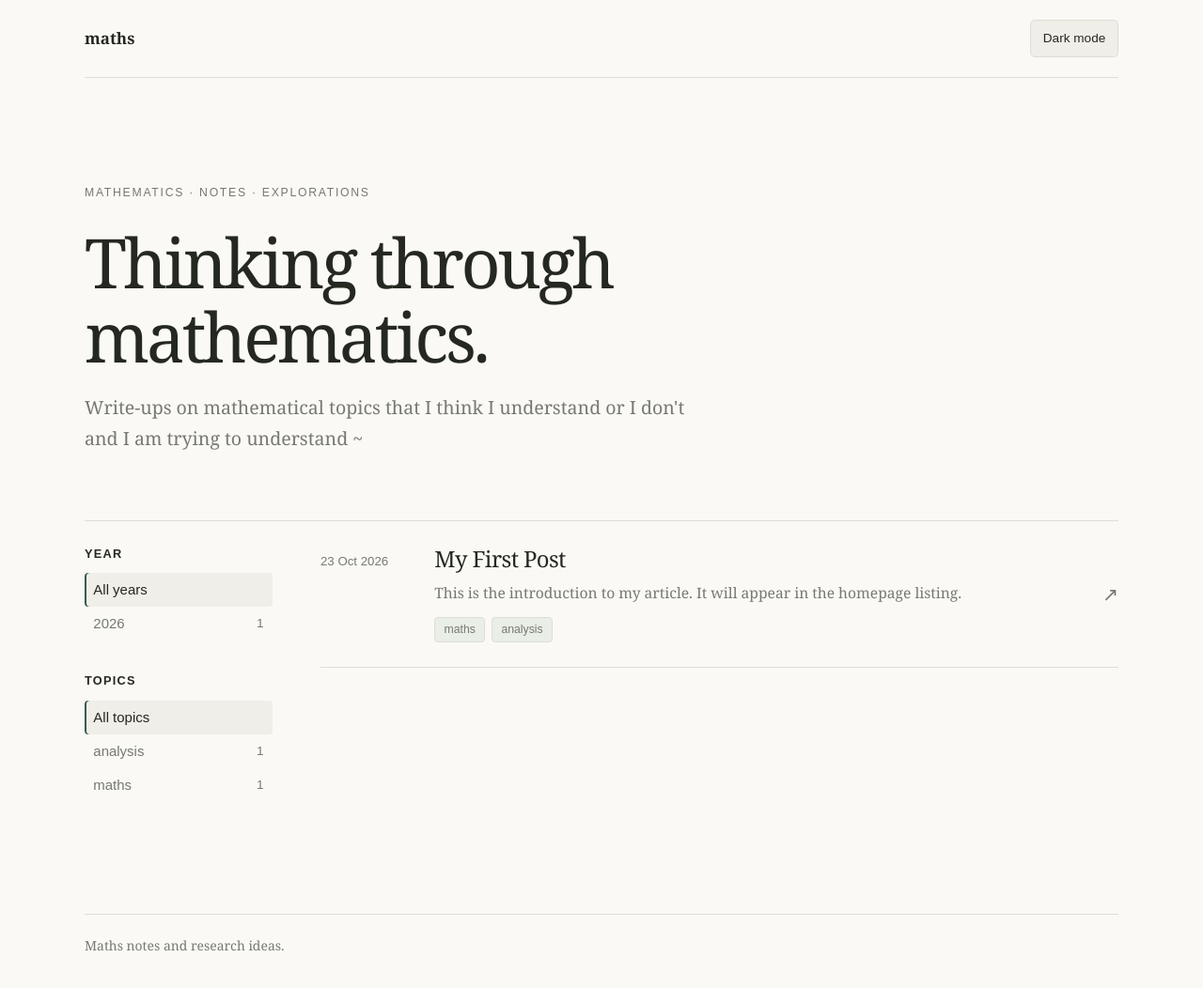
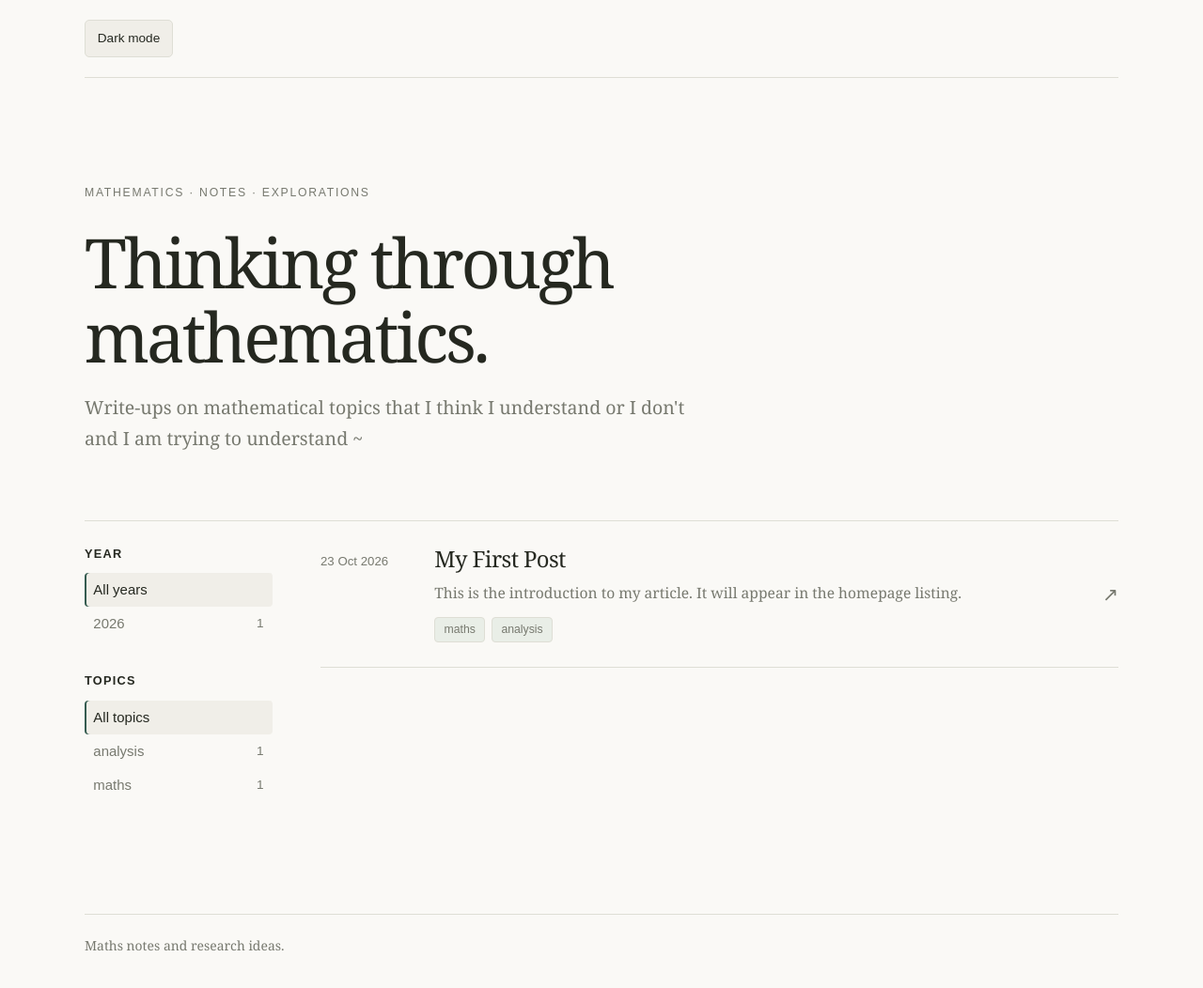
Before and after one commit to uselesstechjunks/maths, a Jekyll site: the page built from index.md, in a window 1280 px wide and 1053 px high. Shown: the whole window at 94% size. Built offline with Jekyll 4.4.1, drawn with Linux system fonts in a browser that asks for light colours.

Commit message:
Remove site title link from header
Removed site title link from the header.

```diff
--- a/_layouts/default.html
+++ b/_layouts/default.html
@@ -28,9 +28,6 @@
 
   <body>
     <header class="site-header">
-      <a href="{{ '/' | relative_url }}">
-        {{ site.title | default: "Maths Notes" }}
-      </a>
       <button id="theme-toggle" type="button" aria-label="Switch colour theme">
         Dark / light
       </button>
```
